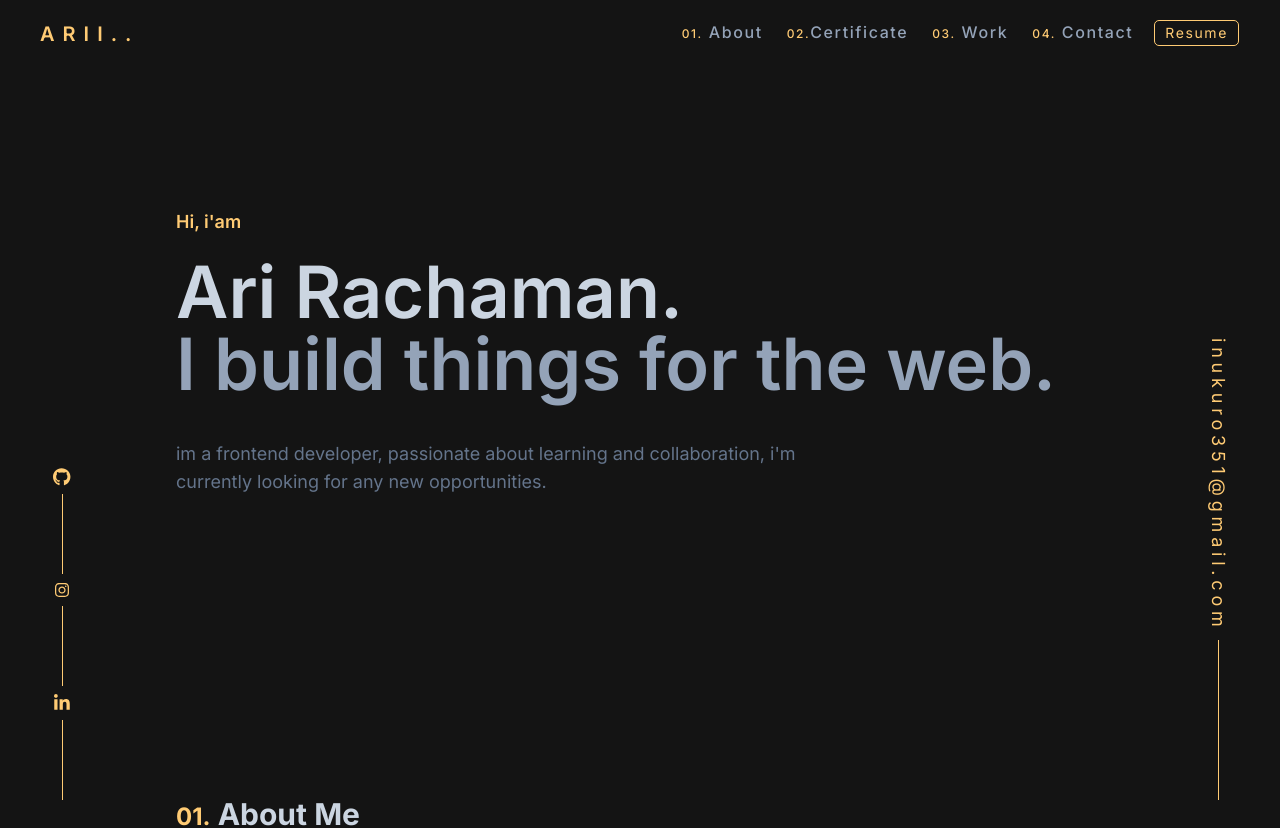
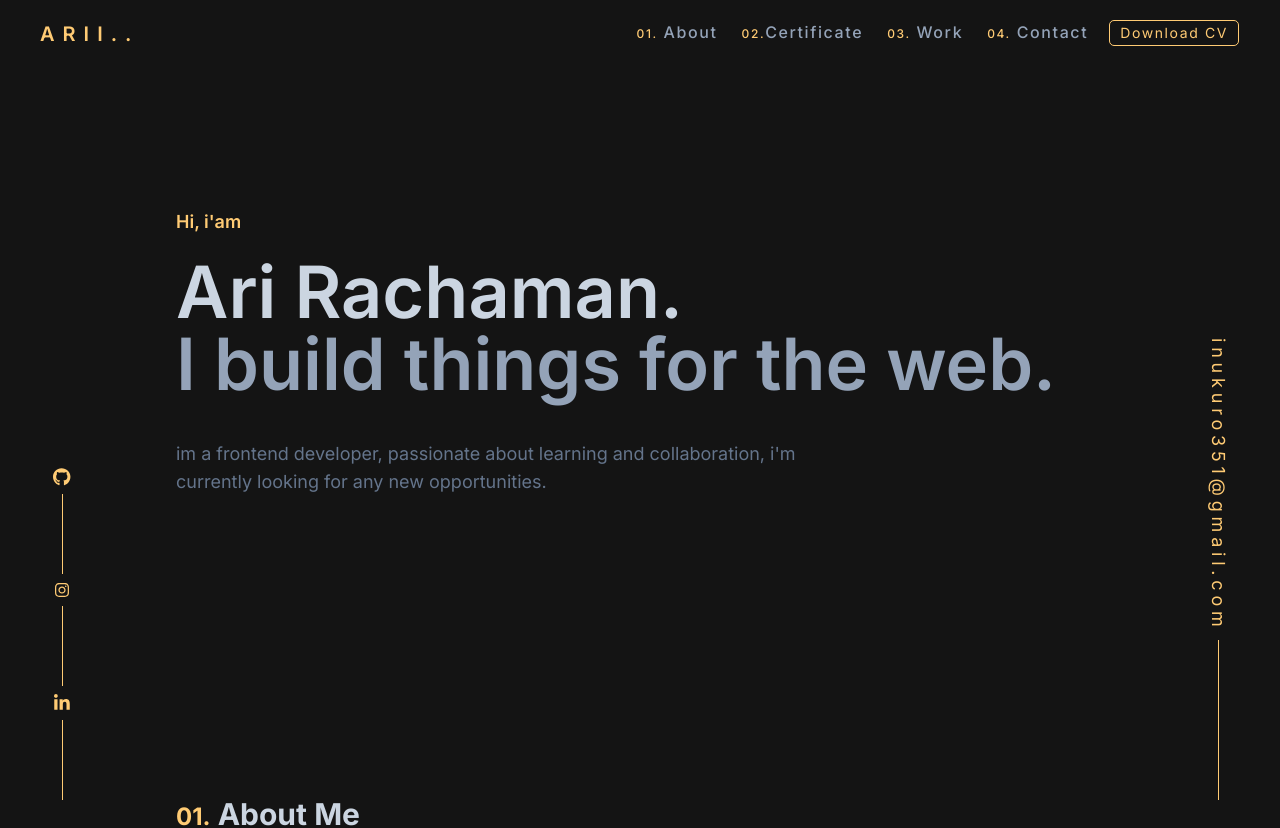
Before and after one commit to ZeroNoSho/Portofolio, a Next.js app: page / in a window 1280 px wide. Shown: the top 828 px of the page. Built offline with nearby package versions, Linux system fonts and the light colour scheme.

Commit message:
Please enter the commit message for your changes. Lines starting  with '' will be ignored, and an empty message aborts the commit.
 On branch main
 Your branch is up to date with 'origin/main'.

 Changes to be committed:
	modified:   components/Nav/index.js

```diff
--- a/components/Nav/index.js
+++ b/components/Nav/index.js
@@ -19,8 +19,14 @@ export default function Nav() {
             <span className="pr-2">.</span>
           </Link>
         </h3>
-        <div className="text-2xl md:hidden cursor-pointer my-auto px-5" onClick={() => SetOpen(!open)}>
-          <FontAwesomeIcon icon={open ? faXmark : faBars} className="p-color-style" />
+        <div
+          className="text-2xl md:hidden cursor-pointer my-auto px-5"
+          onClick={() => SetOpen(!open)}
+        >
+          <FontAwesomeIcon
+            icon={open ? faXmark : faBars}
+            className="p-color-style"
+          />
         </div>
       </div>
       <div className={`${open ? "block" : "hidden"} md:block`}>
@@ -47,8 +53,11 @@ export default function Nav() {
             </Link>
           </li>
           <li className="text-slate-400 py-2 px-5 ui-font-serif p-color-style tracking-widest hover:text-orange-300 md:px-3">
-            <Link href="/" className="outline outline-offset-2 outline-1 px-4 text-sm p-setegah rounded-sm md:px-2">
-              Resume
+            <Link
+              href="https://drive.google.com/uc?export=download&id=1YHWt2tlrM2u3Wuq5t2PVbLmCjIDPKNpr"
+              className="outline outline-offset-2 outline-1 px-4 text-sm p-setegah rounded-sm md:px-2"
+            >
+              Download CV
             </Link>
           </li>
         </ul>
```
